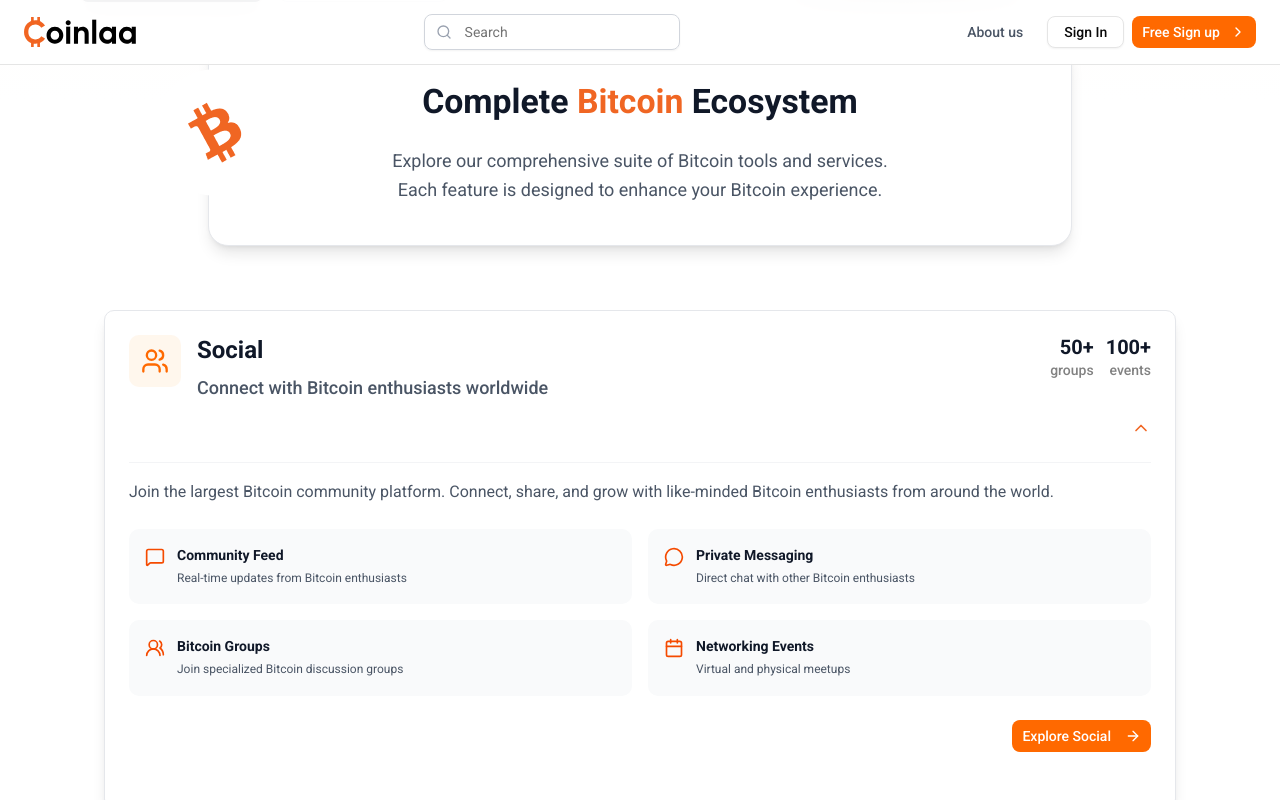
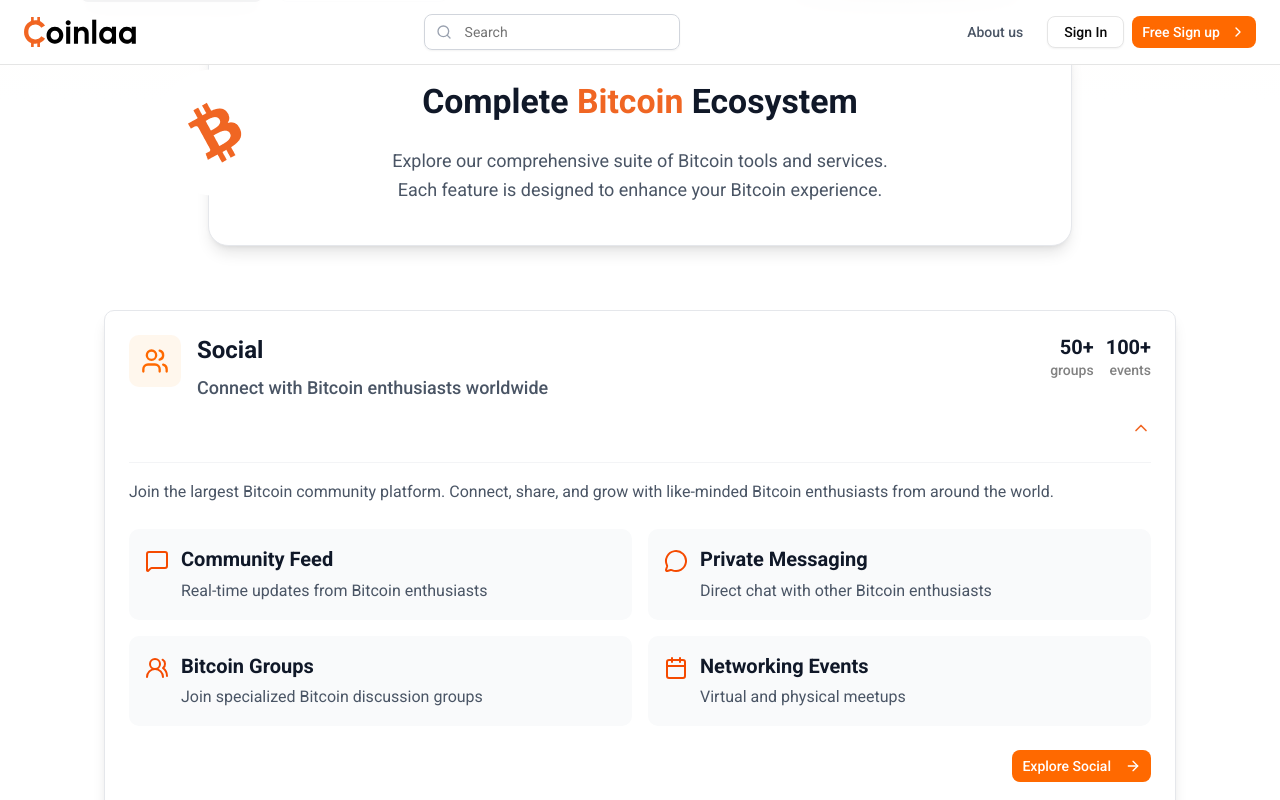
Before and after one commit to shubham9654/coinalaa-v1, a Next.js app: page / in a window 1280 px wide. Both pictures are taken after a click on the button 366 px from the left and 1026 px from the top of the page. Shown: the part 626-1426 px from the top of the page. Built offline with nearby package versions, Linux system fonts and the light colour scheme.

Commit message:
fixed ui issues

```diff
--- a/src/app/page.tsx
+++ b/src/app/page.tsx
@@ -305,7 +305,7 @@
         <div className="container mx-auto px-0 sm:px-20">
           {/* Header Card */}
           <div className="max-w-[54rem] mx-auto mb-8 sm:mb-10 md:mb-12 lg:mb-16 -mt-8 sm:-mt-12 md:-mt-16 lg:-mt-20 relative z-20">
-            <Card className="border-0 md:border md:border-gray-200 hover:border hover:border-[#F06623]/30 rounded-2xl sm:rounded-[20px] shadow-none md:shadow-lg hover:!shadow-lg transition-all duration-300 overflow-visible bg-white py-10 ">
+            <Card className="border-0 md:border md:border-gray-200 rounded-2xl sm:rounded-[20px] shadow-none md:shadow-lg hover:!shadow-lg transition-all duration-300 overflow-visible bg-white py-10 ">
               <CardContent className="px-6 sm:px-0">
                 <div className="flex flex-col md:flex-row items-center md:items-center gap-6 sm:gap-8">
 
@@ -417,12 +417,12 @@
                             const SubIcon = subFeature.icon;
                             return (
                               <div key={idx} className="flex items-start gap-3 p-3 sm:p-4 bg-gray-50 rounded-lg">
-                                <SubIcon className="h-4 w-4 sm:h-5 sm:w-5 text-orange-600 flex-shrink-0 mt-0.5" />
+                                <SubIcon className="h-5 w-5 sm:h-6 sm:w-6 text-orange-600 flex-shrink-0 mt-1" />
                                 <div>
-                                  <h4 className="text-xs sm:text-sm font-semibold text-gray-900 mb-1">
+                                  <h4 className="text-[14px] sm:text-[20px] font-semibold text-gray-900 mb-1">
                                     {subFeature.title}
                                   </h4>
-                                  <p className="text-xs text-gray-600 leading-relaxed">
+                                  <p className="text-[12px] sm:text-[16px]  text-gray-600 leading-relaxed">
                                     {subFeature.description}
                                   </p>
                                 </div>
```
